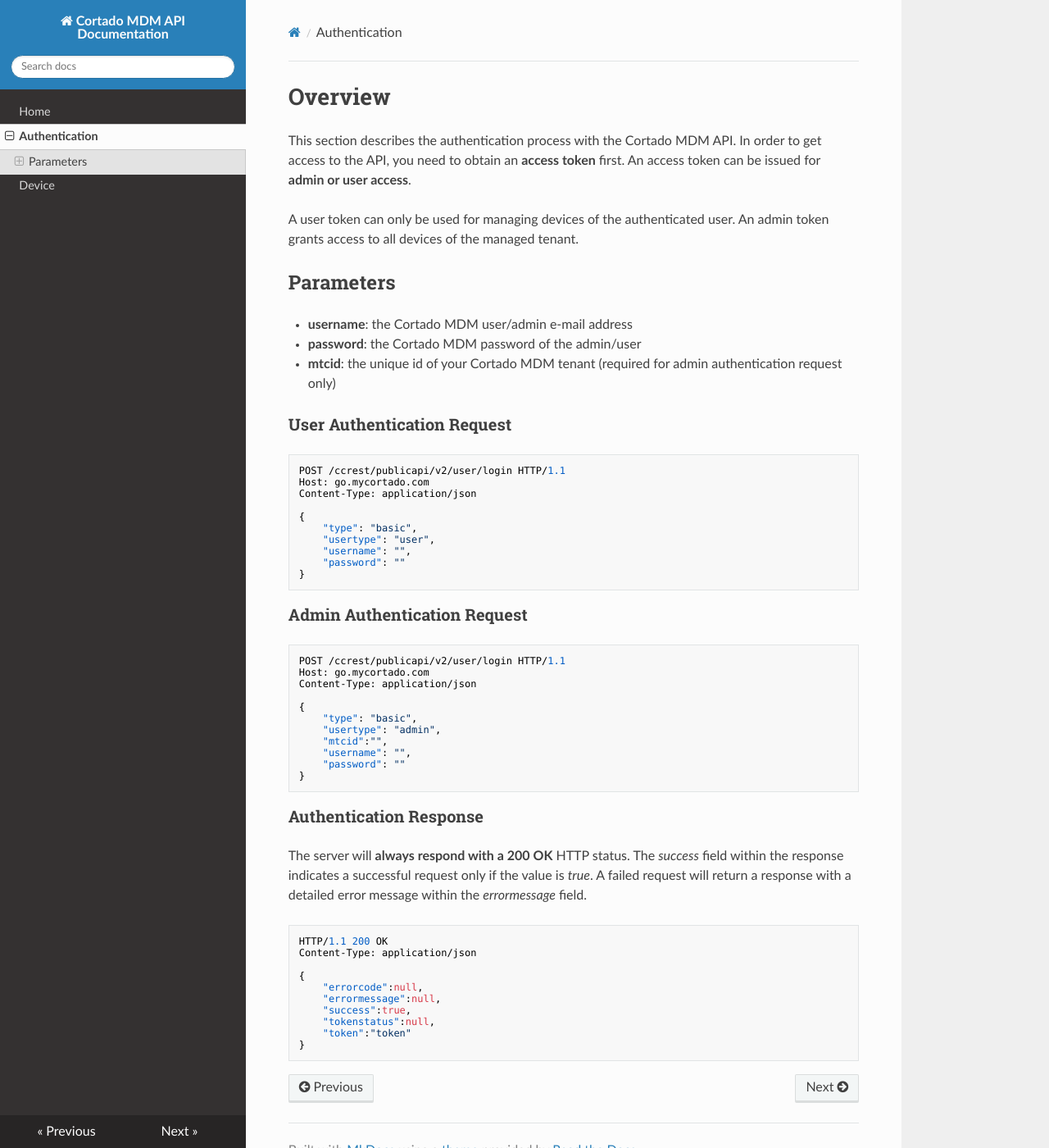
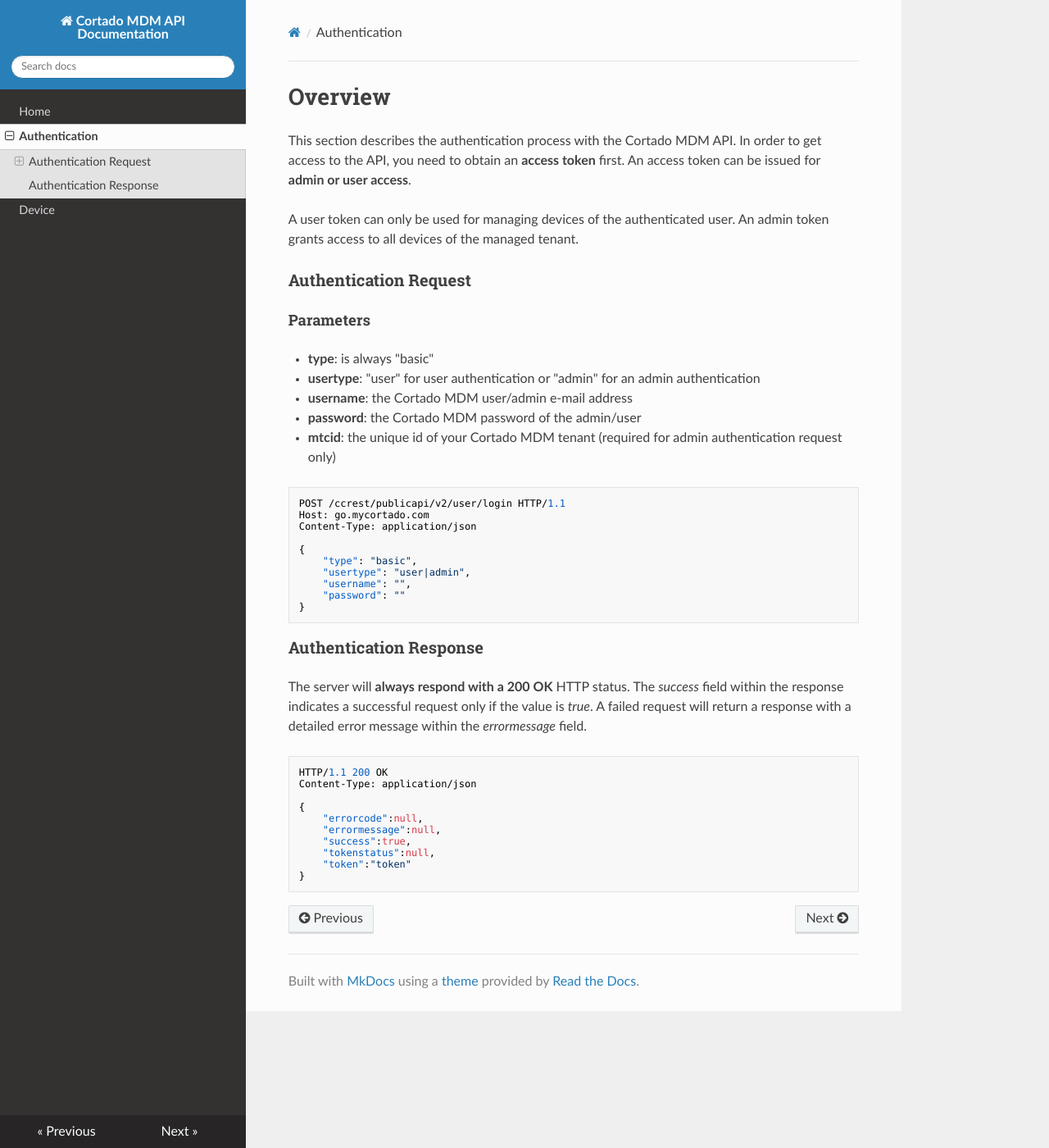
Before and after one commit to cortado-mobile-solutions/apidoc-mdm, an MkDocs documentation site: the page built from docs/auth.md, in a window 1280 px wide and 1400 px high. Shown: the whole window at 82% size. Built offline with MkDocs 1.6.1, drawn with Linux system fonts in a browser that asks for light colours; nearby versions of some CDN libraries.

Commit message:
auth update

````diff
--- a/docs/auth.md
+++ b/docs/auth.md
@@ -4,12 +4,14 @@ This section describes the authentication process with the Cortado MDM API. In o
 
 A user token can only be used for managing devices of the authenticated user. An admin token grants access to all devices of the managed tenant.
 
-## Parameters
+### Authentication Request
+
+#### Parameters
+* **type**: is always "basic"
+* **usertype**: "user" for user authentication or "admin" for an admin authentication
 * **username**: the Cortado MDM user/admin e-mail address
 * **password**: the Cortado MDM password of the admin/user
 * **mtcid**: the unique id of your Cortado MDM tenant (required for admin authentication request only)
-
-### User Authentication Request
 
 ```json
 POST /ccrest/publicapi/v2/user/login HTTP/1.1
@@ -18,23 +20,7 @@ Content-Type: application/json
 
 {
     "type": "basic",
-    "usertype": "user",
-    "username": "",
-    "password": ""
-}
-```
-
-### Admin Authentication Request
-
-```json
-POST /ccrest/publicapi/v2/user/login HTTP/1.1
-Host: go.mycortado.com
-Content-Type: application/json
-
-{
-    "type": "basic",
-    "usertype": "admin",
-    "mtcid":"",
+    "usertype": "user|admin",
     "username": "",
     "password": ""
 }
````
